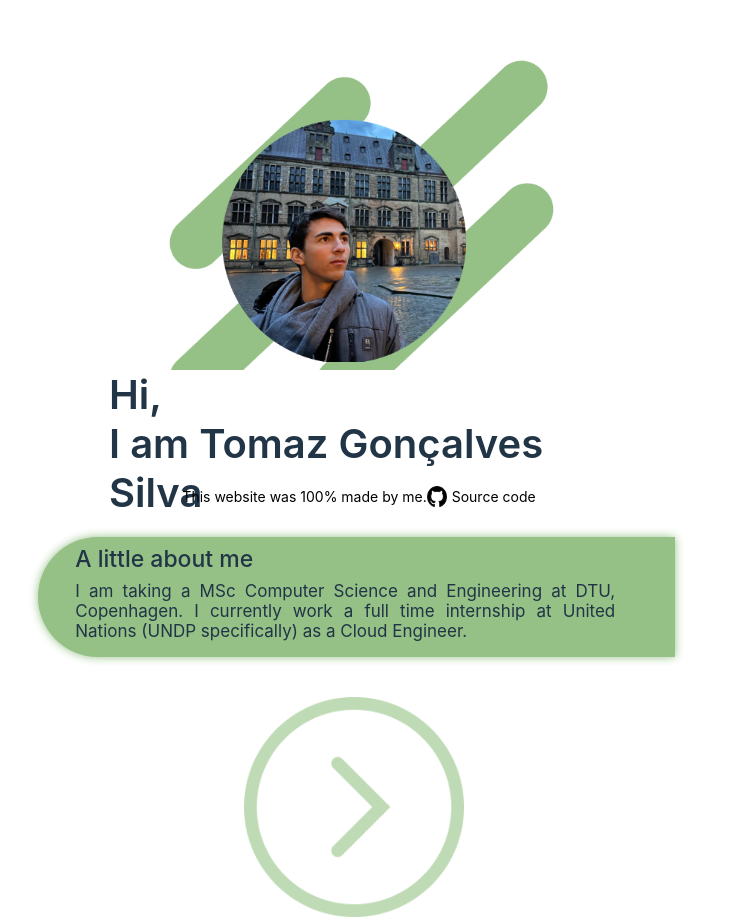
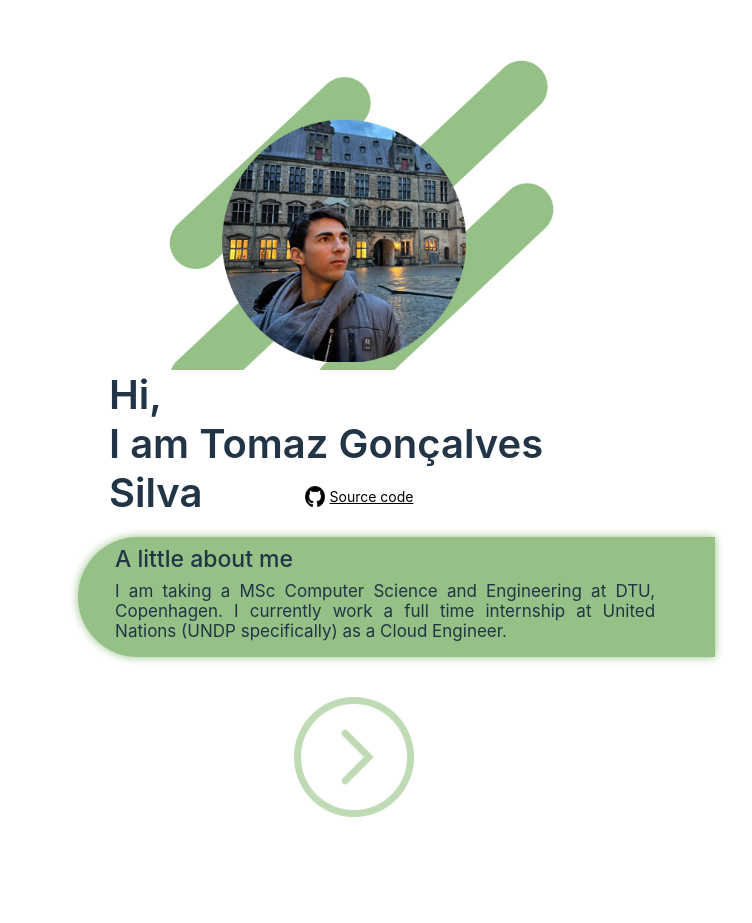
Before and after one commit to tomhoq/portfolio, a React (Vite) app: page / in a window 1280 px wide. Shown: the whole page, without its empty margins (281-1033 px from the left). After the commit the page ends 870 px from the top, so only its background shows below. Built offline with nearby package versions, Linux system fonts and the light colour scheme.

Commit message:
css fixes

```diff
--- a/src/App.jsx
+++ b/src/App.jsx
@@ -161,6 +161,8 @@ function App() {
     ref.current?.scrollIntoView({ behavior: 'smooth' });
   };
 
+  if (width < 500 && !start) setStart(true);
+
   if (width > 1500 ) {
     return (
       <div id="root">
@@ -276,16 +278,15 @@ function App() {
         }
 
           <div className="body">
-            <div className="source-code">
-              This website was 100% made by me. <br></br>
+            <a href='https://github.com/tomhoq/portfolio' className="source-code">
               <img src={g} alt="" />Source code
-            </div>
+            </a>
             {<div className="left">
               <img id="fig" src={fig} alt="" />
               <h1 id="title">Hi, <br /> I am Tomaz Gonçalves Silva</h1>
               <div className="container">
                 <AnimatePresence initial={false}>
-                  { (cardShown===-1 || page !==2) && <div className={start ? "info" : "info start"}>
+                  { (cardShown===-1 || page !==2) && <div className={start ? "info" : "info start tiny"}>
                     <h2 id="subtitle">A little about me</h2>
                     <div>
                       <p id="text">{info.data[0]}</p>
@@ -303,7 +304,7 @@ function App() {
                   <Personal variants={variants} direction={direction} scroll={true}/>
                 </div>
                 <div  className="page1" ref={ref1}>
-                  <Resume small={width < 600} variants={variants} direction={direction} scroll={true}
+                  <Resume small={width < 300} variants={variants} direction={direction} scroll={true}
                   cardShown={cardShown} setCard={setCard}/>
                 </div>
                 <div  className="page1" ref={ref2}>
--- a/src/Resume.jsx
+++ b/src/Resume.jsx
@@ -33,7 +33,7 @@ export default function resume(props) {
     };
 
     const changeSizeImage = () => {
-      const width = window.innerWidth;
+      /*const width = window.innerWidth;
       if (width < 420) {
         setCvImageSrc(arrow420);
         document.getElementsByClassName("cv")[0].src = arrow360;
@@ -42,7 +42,7 @@ export default function resume(props) {
         document.getElementsByClassName("cv")[0].src = arrow420;
       } else if (cvImageSrc !== arrow){
         setCvImageSrc(arrow); // Default image source
-      }
+      }*/
     };
 
     // Attach the scroll event listener when the component mounts
--- a/src/css/App.css
+++ b/src/css/App.css
@@ -108,6 +108,7 @@ html, body {
 
 .source-code {
   position: absolute;
+  z-index: 20;
   bottom: 0;
   margin: 10px;
   font-size: 14px;
@@ -185,7 +186,9 @@ html, body {
   border-top-right-radius: 0px;
   border-bottom-right-radius: 0px;
   box-shadow: 0px 0px 10px 0px #95C086;
+  margin-left: 120px;
 }
+
 
 .card-details {
   position: absolute;
@@ -310,12 +313,12 @@ html, body {
     position: static;
     margin-top: 180px;
     margin-right: 60px;
-    width:220px;
+    width:120px;
   }
 
   #vector:hover {
     transform: translate(1%,-3%);
-    width: 240px;
+    width: 170px;
   }
   .card {
     border-radius: 0;
```
